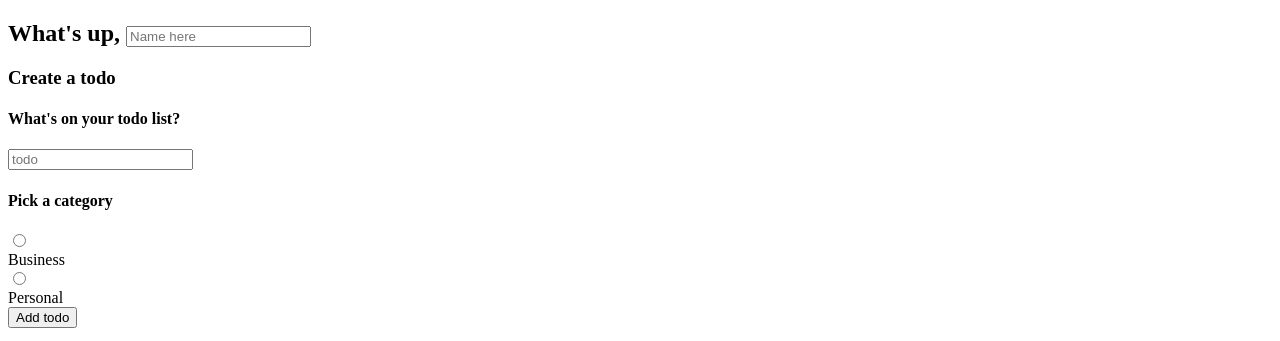
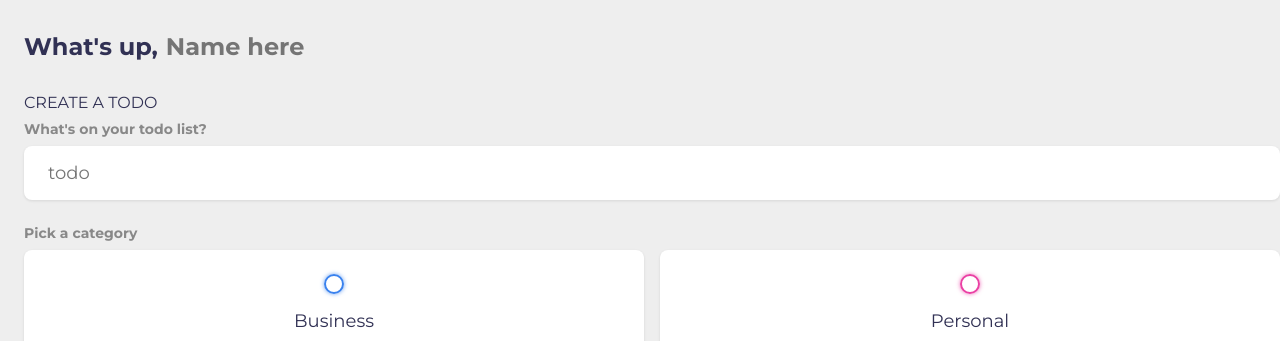
Before and after one commit to ChillSquad/Todo-List-1, a plain HTML site: page index.html in a window 1280 px wide. Shown: the top 341 px of the page. Drawn offline with Linux system fonts and the light colour scheme.

Commit message:
added style

```diff
--- a/index.html
+++ b/index.html
@@ -58,7 +58,7 @@
           <h3>Todo list</h3>
 
           <div class="list" id="todo-list">
-            <div class="todo-item">
+            <!-- <div class="todo-item">
               <label>
                 <input type="checkbox" />
                 <span class="bubble buisness"></span>
@@ -77,7 +77,7 @@
             <div class="todo-item">
               <label>
                 <input type="checkbox" />
-                <span class="bubble buisness"></span>
+                <span class="bubble personal"></span>
               </label>
 
               <div class="todo-content">
@@ -88,7 +88,7 @@
                 <button class="edit">Edit</button>
                 <button class="delete">Delete</button>
               </div>
-            </div>
+            </div> -->
           </div>
         </section>
       </div>
--- a/style.css
+++ b/style.css
@@ -0,0 +1,238 @@
+@import url("https://fonts.googleapis.com/css2?family=Montserrat:ital,wght@0,100..900;1,100..900&display=swap");
+
+:root {
+  --primary: #ea40a4;
+  --businnes: #3a82ee;
+  --personal: var(--primary);
+  --light: #eee;
+  --dark: #313154;
+  --grey: #888;
+  --danger: #ff5b57;
+
+  --shadow: 0 1px 3px rgba(0, 0, 0, 0.1);
+  --businnes-glow: 0 0 4px rgba(58, 130, 238, 0.75);
+  --personal-glow: 0 0 4px rgba(234, 64, 164, 0.75);
+}
+
+* {
+  margin: 0;
+  padding: 0;
+  box-sizing: border-box;
+  font-family: "Montserrat", sans-serif;
+}
+
+input:not([type="radio"]):not([type="checkbox"]),
+button {
+  appearance: none;
+  outline: none;
+  border: none;
+  background: none;
+  cursor: initial;
+}
+
+body {
+  background-color: var(--light);
+  color: var(--dark);
+}
+
+section {
+  /* margin: 2rem 0; */
+  margin-top: 2rem;
+  margin-bottom: 2rem;
+  /* padding: 0 1.5rem; */
+  padding-left: 1.5rem;
+  padding-left: 1.5rem;
+}
+
+h3 {
+  color: var(--dark);
+  font-size: 1rem;
+  font-weight: 400;
+  margin-bottom: 0.5rem;
+  text-transform: uppercase;
+}
+
+h4 {
+  color: var(--grey);
+  font-size: 0.875rem;
+  font-weight: 700;
+  margin-bottom: 0.5rem;
+}
+
+.greeting .title {
+  display: flex;
+}
+
+.greeting .title input {
+  margin-left: 0.5rem;
+  flex: 1 1 0%;
+  min-width: 0;
+}
+
+.greeting .title,
+.greeting .title input {
+  color: var(--dark);
+  font-size: 1.5rem;
+  font-weight: 700;
+}
+
+.create-todo input[type="text"] {
+  display: block;
+  width: 100%;
+  font-size: 1.125rem;
+  padding: 1rem 1.5rem;
+  color: var(--dark);
+  background-color: #fff;
+  border-radius: 0.5rem;
+  box-shadow: var(--shadow);
+  margin-bottom: 1.5rem;
+}
+
+.create-todo .options {
+  display: grid;
+  grid-template-columns: repeat(2, 1fr);
+  grid-gap: 1rem;
+  margin-bottom: 1.5rem;
+  /* margin-right: 1rem; */
+}
+
+.create-todo .options label {
+  display: flex;
+  flex-direction: column;
+  align-items: center;
+  justify-content: center;
+  padding: 1.5rem;
+  background-color: #fff;
+  border-radius: 0.5rem;
+  box-shadow: var(--shadow);
+  cursor: pointer;
+}
+
+input[type="radio"],
+input[type="checkbox"] {
+  display: none;
+}
+
+.bubble {
+  display: flex;
+  align-items: center;
+  justify-content: center;
+  width: 20px;
+  height: 20px;
+  border-radius: 50%;
+  border: 2px solid var(--businnes);
+  box-shadow: var(--businnes-glow);
+}
+
+.bubble.personal {
+  border: 2px solid var(--personal);
+  box-shadow: var(--personal-glow);
+}
+
+.bubble::after {
+  content: "";
+  display: block;
+  opacity: 0;
+  width: 0;
+  height: 0;
+  border-radius: 50%;
+  transition: 0.2s ease-in-out;
+  background-color: var(--businnes);
+  box-shadow: var(--businnes-glow);
+}
+
+.bubble.personal::after {
+  background-color: var(--personal);
+  box-shadow: var(--personal-glow);
+}
+
+input:checked ~ .bubble::after {
+  width: 10px;
+  height: 10px;
+  opacity: 1;
+}
+
+.options label div {
+  color: var(--dark);
+  font-size: 1.125rem;
+  margin-top: 1rem;
+}
+
+.create-todo input[type="submit"] {
+  display: block;
+  width: 100%;
+  font-size: 1.125rem;
+  padding: 1rem 1.5rem;
+  color: #fff;
+  background-color: var(--primary);
+  border-radius: 0.5rem;
+  box-shadow: var(--personal-glow);
+  cursor: pointer;
+  transition: 0.2s ease-in-out;
+}
+
+.create-todo input[type="submit"]:hover {
+  opacity: 0.75;
+}
+
+.todo-list .list {
+  margin: 1rem 0;
+}
+
+.todo-list .todo-item {
+  display: flex;
+  align-items: center;
+  background-color: #fff;
+  padding: 1rem;
+  border-radius: 0.5rem;
+  box-shadow: var(--shadow);
+  margin-bottom: 1rem;
+}
+
+.todo-item label {
+  display: block;
+  margin-right: 1rem;
+  cursor: pointer;
+}
+
+.todo-item .todo-content {
+  flex: 1 1 0%;
+}
+
+.todo-content input {
+  color: var(--dark);
+  font-size: 1.125rem;
+}
+
+.todo-action {
+  display: flex;
+  align-items: center;
+}
+
+.todo-action button {
+  display: block;
+  padding: 0.5rem;
+  border-radius: 0.5rem;
+  color: #fff;
+  cursor: pointer;
+  transition: 0.2s ease-in-out;
+}
+
+.todo-action button:hover {
+  opacity: 0.75;
+}
+
+.todo-action .edit {
+  margin-right: 0.5rem;
+  background-color: var(--primary);
+}
+
+.todo-action .delete {
+  margin-right: 0.5rem;
+  background-color: var(--danger);
+}
+
+.todo-item.done .todo-content input {
+  text-decoration: line-through;
+  color: var(--grey);
+}
```
